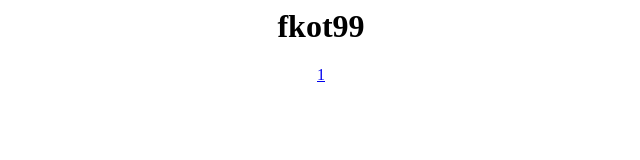
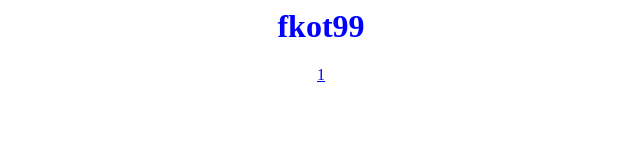
Before and after one commit to fkot99/fkot99.github.io, a plain HTML site: page index.html in a window 1280 px wide. Shown: the whole page, without its empty margins (319-959 px from the left). Drawn offline with Linux system fonts and the light colour scheme.

Commit message:
Update index.html

```diff
--- a/index.html
+++ b/index.html
@@ -4,7 +4,7 @@
     <title>fkot99</title>
   </head>
   <body>
-	  <h1><center>fkot99</center></h1>
+	  <h1 style="color:blue"><center>fkot99</center></h1>
 	  <p><center><a href="https://www.vk.com/fkot99">1</a></center></p>
   </body>
 </html>
```
